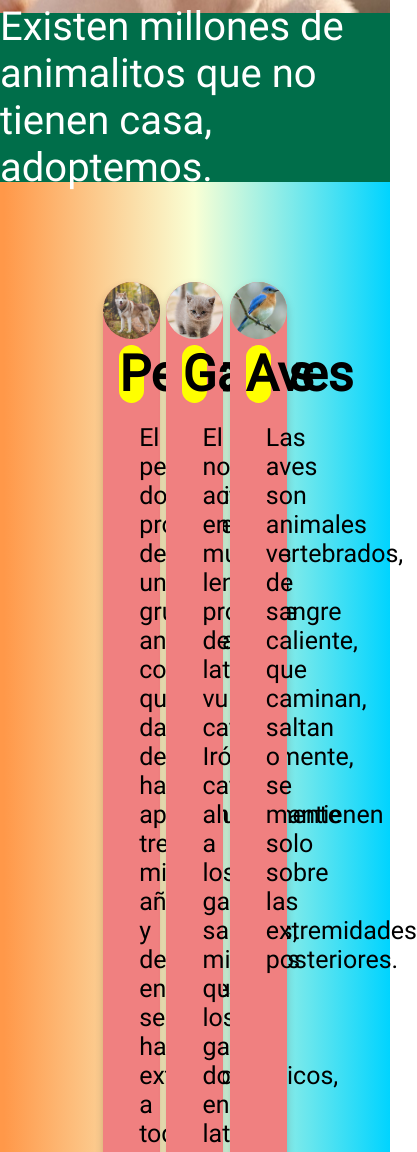
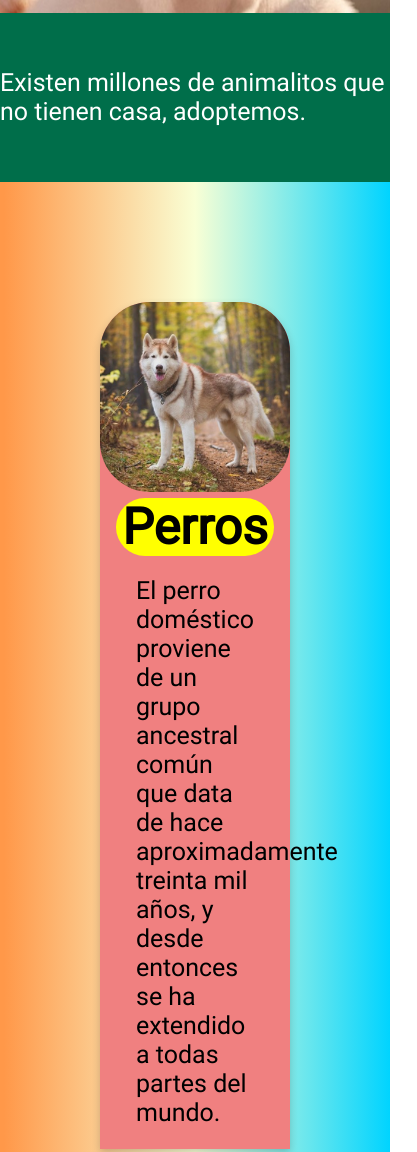
Before and after one commit to JesusFz93/DWFS7-PRE-RECUPERACION-HTML, a plain HTML site: page index.html in a window 390 px wide. Shown: the part 578-1730 px from the top of the page, 417 px wide, since content can reach past the window. Drawn offline with nearby package versions, Linux system fonts and the light colour scheme.

Commit message:
responsivo

```diff
--- a/css/medias-df.css
+++ b/css/medias-df.css
@@ -1,44 +1,67 @@
-/* // X-Small devices (portrait phones, less than 576px)
-// No media query for `xs` since this is the default in Bootstrap */
-
-
-
-/* Extra small devices (phones, 600px and down) */
-@media only screen and (min-width: 576px) {
+/* XX-Large devices (larger desktops, 1400px and up) */
+@media only screen and (max-width: 1400px) {
   header {
-    background-color: red;
+    background-color: blue;
+  }
 }
 
+/* X-Large devices (large desktops, 1200px and up) */
+@media only screen and (max-width: 1200px) {
+  header {
+    background-color: green;
   }
 
-/* Small devices (portrait tablets and large phones, 600px and up) */
-@media only screen and (min-width: 768px) {
+  .banner article p {
+    font-size: 30px;
+}
+}
+
+/* Large devices (desktops, 992px and up) */
+@media only screen and (max-width: 992px) {
+  header {
+    background-color: gray;
+  }
+}
+
+/* Medium devices (tablets, 768px and up) */
+@media only screen and (max-width: 768px) {
   header {
     background-color: lightblue;
   }
 
+  .banner article p {
+    font-size: 25px;
   }
 
-/* Medium devices (landscape tablets, 768px and up) */
-@media only screen and (min-width: 992px) {
-  header {
-    background-color: black;
+
+
+  .cards {
+    display: flex;
+    flex-direction: column;
+    justify-content: space-around;
+    padding: 100px;
   }
 
+  .card {
+    width: 100%;
+    margin-top: 20px;
   }
 
-/* Large devices (laptops/desktops, 992px and up) */
-@media only screen and (min-width: 1200px) {
-  header {
-    background-color: green;
+  .card p {
+    font-size: 25px;
+  }
 }
 
+/* Small devices (landscape phones, 576px and up) */
+@media only screen and (max-width: 576px) {
+  header {
+    background-color: red;
+  }
 }
 
-/* Extra large devices (large laptops and desktops, 1200px and up) */
-@media only screen and (min-width: 1400px) {
+/*X-Small devices (portrait phones, less than 576px)*/
+@media only screen and (max-width: 320px) {
   header {
-    background-color: blue;
+    background-color: pink;
   }
-
 }
--- a/index.html
+++ b/index.html
@@ -4,10 +4,13 @@
     <meta charset="UTF-8" />
     <meta http-equiv="X-UA-Compatible" content="IE=edge" />
     <meta name="viewport" content="width=device-width, initial-scale=1.0" />
-    <link rel="icon" href="/ico/peticon.png">
+    <link rel="icon" href="/ico/peticon.png" />
     <title>PETS WORLD</title>
 
-    <link rel="stylesheet" href="https://cdn.jsdelivr.net/npm/bootstrap-icons@1.8.3/font/bootstrap-icons.css">
+    <link
+      rel="stylesheet"
+      href="https://cdn.jsdelivr.net/npm/bootstrap-icons@1.8.3/font/bootstrap-icons.css"
+    />
     <link rel="stylesheet" href="./css/styles.css" />
     <link rel="stylesheet" href="./css/medias-df.css" />
     <!-- <link rel="stylesheet" href="./css/medias-mf.css" /> -->
@@ -39,19 +42,23 @@
     <section id="gallery" class="cards">
       <article class="card">
         <img src="images/husky.jpg" alt="Perros" />
-        <div class="card-container">
+        <article class="card-container">
           <h2>Perros</h2>
           <p>
-            El perro doméstico proviene de un grupo ancestral común que data de hace aproximadamente treinta mil años, y desde entonces se ha extendido a todas partes del mundo.
+            El perro doméstico proviene de un grupo ancestral común que data de
+            hace aproximadamente treinta mil años, y desde entonces se ha
+            extendido a todas partes del mundo.
           </p>
-        </div>
+        </article>
       </article>
       <article class="card">
         <img src="images/gato_munchkin.jpg" alt="Gatos" />
         <div class="card-container">
           <h2>Gatos</h2>
           <p>
-            El nombre actual en muchas lenguas proviene del latín vulgar catus. Irónicamente, catus aludía a los gatos salvajes, mientras que los gatos domésticos, en latín, eran llamados felis.
+            El nombre actual en muchas lenguas proviene del latín vulgar catus.
+            Irónicamente, catus aludía a los gatos salvajes, mientras que los
+            gatos domésticos, en latín, eran llamados felis.
           </p>
         </div>
       </article>
@@ -60,7 +67,8 @@
         <div class="card-container">
           <h2>Aves</h2>
           <p>
-            Las aves son animales vertebrados, de sangre caliente, que caminan, saltan o se mantienen solo sobre las extremidades posteriores.
+            Las aves son animales vertebrados, de sangre caliente, que caminan,
+            saltan o se mantienen solo sobre las extremidades posteriores.
           </p>
         </div>
       </article>
@@ -73,10 +81,10 @@
     <footer>
       <p>@Copyright - 2022</p>
       <article>
-          <a href="#"><i class="bi bi-facebook"></i></a>
-          <a href="#"><i class="bi bi-google"></i></a>
-          <a href="#"><i class="bi bi-instagram"></i></a>
-          <a href="#"><i class="bi bi-twitter"></i></a>
+        <a href="#"><i class="bi bi-facebook"></i></a>
+        <a href="#"><i class="bi bi-google"></i></a>
+        <a href="#"><i class="bi bi-instagram"></i></a>
+        <a href="#"><i class="bi bi-twitter"></i></a>
       </article>
     </footer>
   </body>
```
Lines whose indentation alone changed are shown as unchanged.
